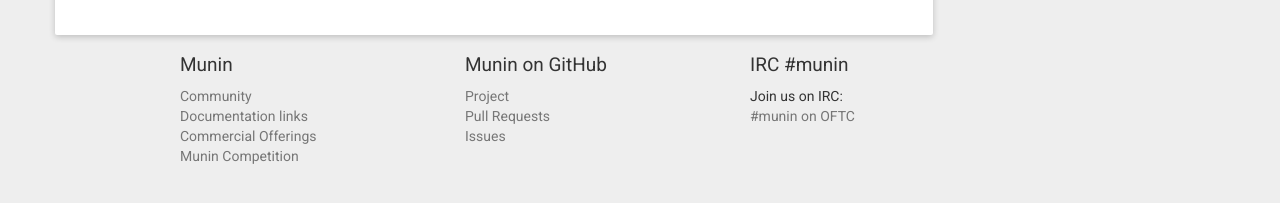
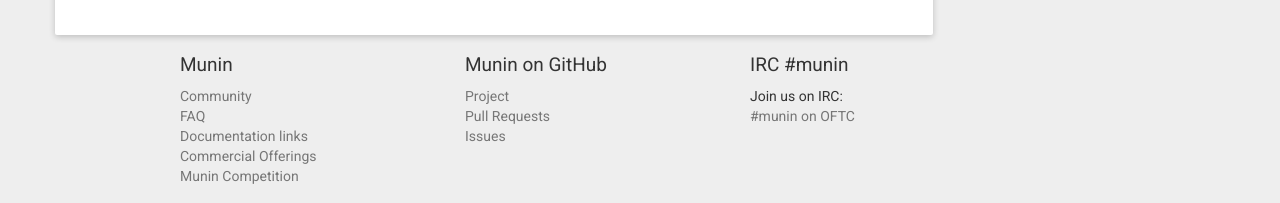
Before and after one commit to munin-monitoring/munin-monitoring.github.io, a Jekyll site: the page built from _pages/index.html, in a window 1280 px wide. Shown: the part 2023-2226 px from the top of the page. Built offline with Jekyll 4.4.1, drawn with Linux system fonts in a browser that asks for light colours; nearby versions of some CDN libraries.

Commit message:
Update footer.html

```diff
--- a/_includes/footer.html
+++ b/_includes/footer.html
@@ -3,6 +3,7 @@
 		<div class="col-md-3 col-md-offset-1">
 			<h3>Munin</h3>
 			<a href="/community/">Community</a>
+			<a href="/faq/">FAQ</a>
 			<a href="/documentation/">Documentation links</a>
 			<a href="/commercial-offerings/">Commercial Offerings</a>
 			<a href="/munin-competition/">Munin Competition</a>
```
